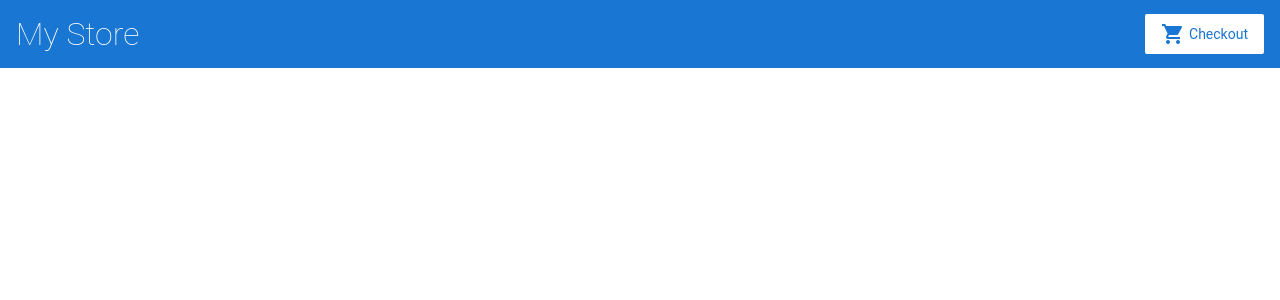
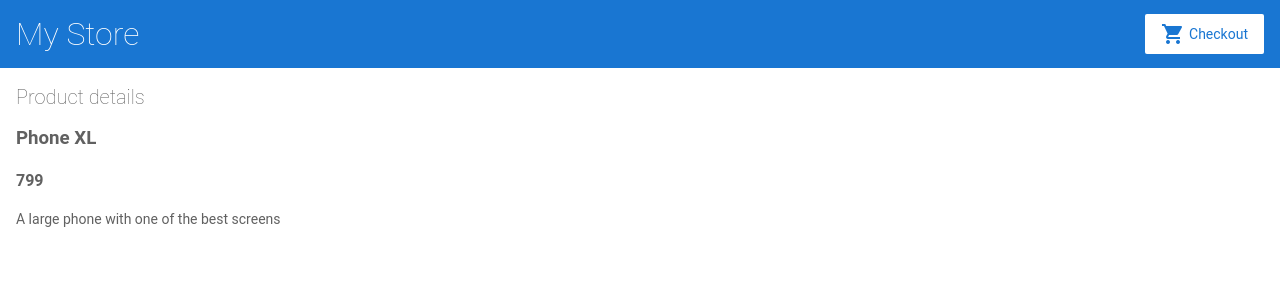
Before and after one commit to bhavishyachandra/angular-gyyufx-srju2c, an Angular app: page /products/0 in a window 1280 px wide. Before the commit this address led to /. Shown: the top 300 px of the page. Built offline with nearby package versions, Linux system fonts and the light colour scheme.

Commit message:
added product-details

```diff
--- a/src/app/app.module.ts
+++ b/src/app/app.module.ts
@@ -7,6 +7,7 @@
 import { TopBarComponent } from './top-bar/top-bar.component';
 import { ProductListComponent } from './product-list/product-list.component';
 import { ProductAlertsComponent } from './product-alerts/product-alerts.component';
+import { ProductDetailsComponent } from './product-details/product-details.component';
 
 @NgModule({
   imports: [
@@ -14,13 +15,15 @@
     ReactiveFormsModule,
     RouterModule.forRoot([
       { path: '', component: ProductListComponent },
+      { path: 'products/:productId', component: ProductDetailsComponent }
     ])
   ],
   declarations: [
     AppComponent,
     TopBarComponent,
     ProductListComponent,
-    ProductAlertsComponent
+    ProductAlertsComponent,
+    ProductDetailsComponent
   ],
   bootstrap: [ AppComponent ]
 })
--- /dev/null
+++ b/src/app/product-details/product-details.component.html
@@ -0,0 +1,7 @@
+<h2>Product details</h2>
+
+  <div *ngIf="product">
+    <h3>{{ product.name }}</h3>
+    <h4>{{ product.price }}</h4>
+    <p>{{ product.description }}</p>
+  </div>
--- /dev/null
+++ b/src/app/product-details/product-details.component.ts
@@ -0,0 +1,22 @@
+import { Component, OnInit } from '@angular/core';
+import { ActivatedRoute } from '@angular/router';
+import { products } from '../products';
+
+@Component({
+  selector: 'app-product-details',
+  templateUrl: './product-details.component.html',
+  styleUrls: ['./product-details.component.css']
+})
+export class ProductDetailsComponent implements OnInit {
+  product;
+  constructor(private route: ActivatedRoute) {
+
+   }
+
+  ngOnInit() {
+    this.route.paramMap.subscribe(params => {
+      this.product = products[+params.get('productId')];
+    });
+  }
+
+}
--- a/src/app/product-list/product-list.component.html
+++ b/src/app/product-list/product-list.component.html
@@ -1,8 +1,10 @@
 <h2>Products</h2>
 
-<div *ngFor="let product of products">
+<div *ngFor="let product of products; index as productId">
 	<h3 [title]="product.name + 'details'">
+    <a [routerLink]="['/products', productId]">
 		{{ product.name }}
+    </a>
 	</h3>
 
 	<p *ngIf="product.description">
```
Also changed, not shown: src/app/product-details/product-details.component.css (added).
